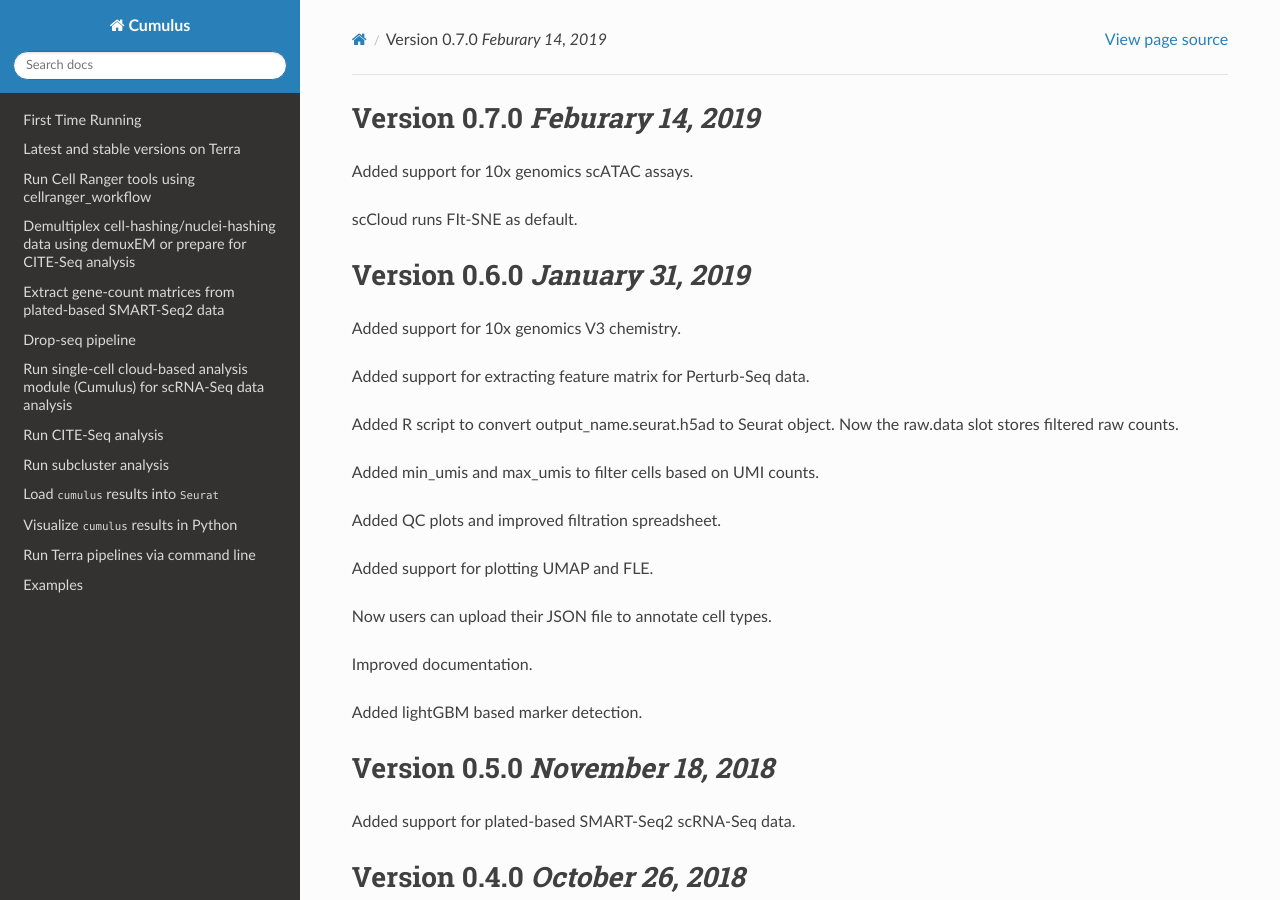
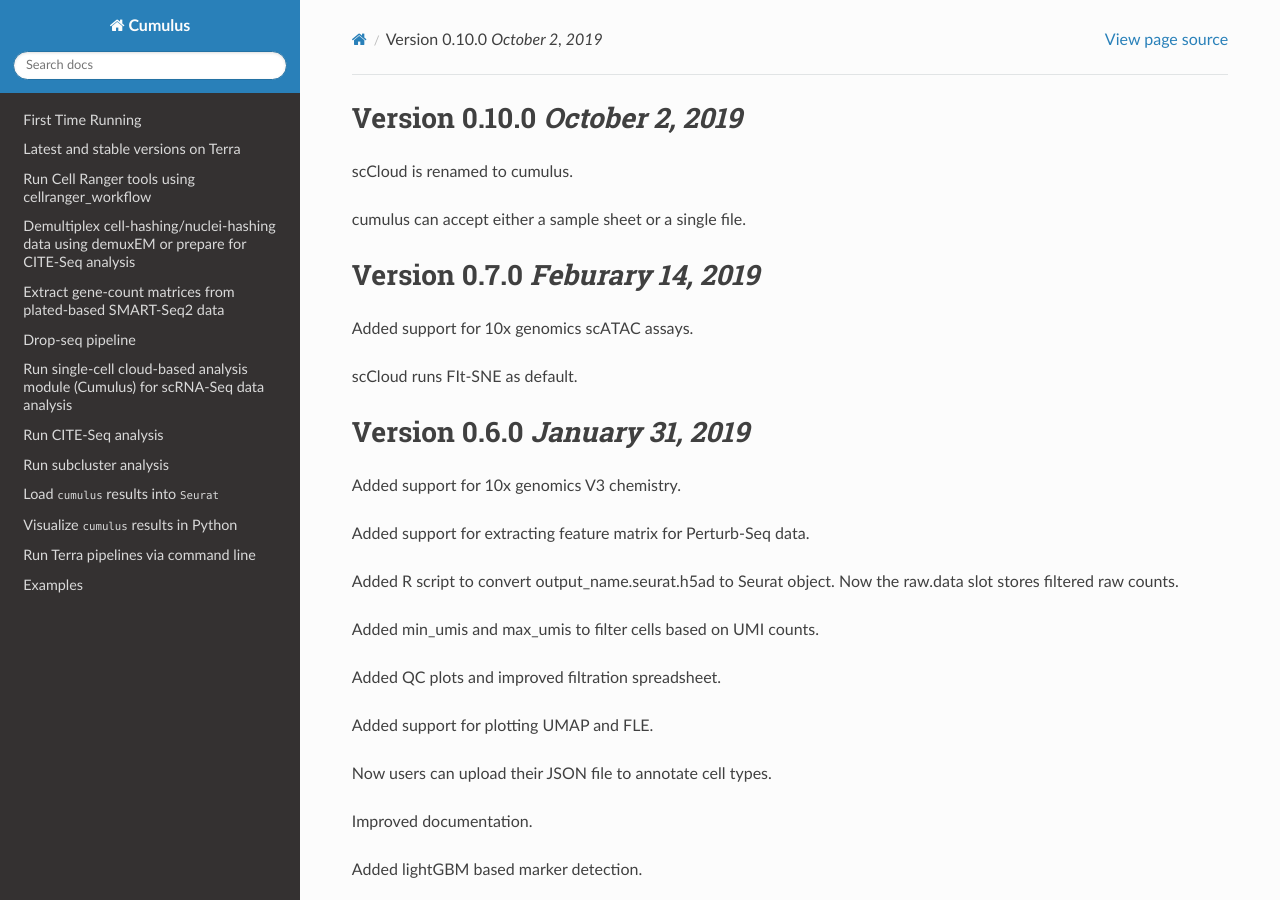
Before and after one commit to lilab-bcb/cumulus, a Sphinx documentation site: the page built from docs/release_notes.rst, in a window 1280 px wide and 900 px high. Built offline with Sphinx 7.4.7 and the Read the Docs theme 2.0.0, drawn with Linux system fonts in a browser that asks for light colours.

Commit message:
update documentation

```diff
--- a/README.rst
+++ b/README.rst
@@ -2,4 +2,4 @@
 Cumulus WDL workflows and Dockerfiles
 =====================================
 
-`Read documentation <http://sccloud.readthedocs.io>`__
+`Read documentation <http://cumulus-doc.readthedocs.io>`__
--- a/docs/release_notes.rst
+++ b/docs/release_notes.rst
@@ -1,3 +1,10 @@
+Version 0.10.0 `October 2, 2019`
+--------------------------------
+
+scCloud is renamed to cumulus.
+
+cumulus can accept either a sample sheet or a single file.
+
 Version 0.7.0 `Feburary 14, 2019`
 ---------------------------------
 
```
